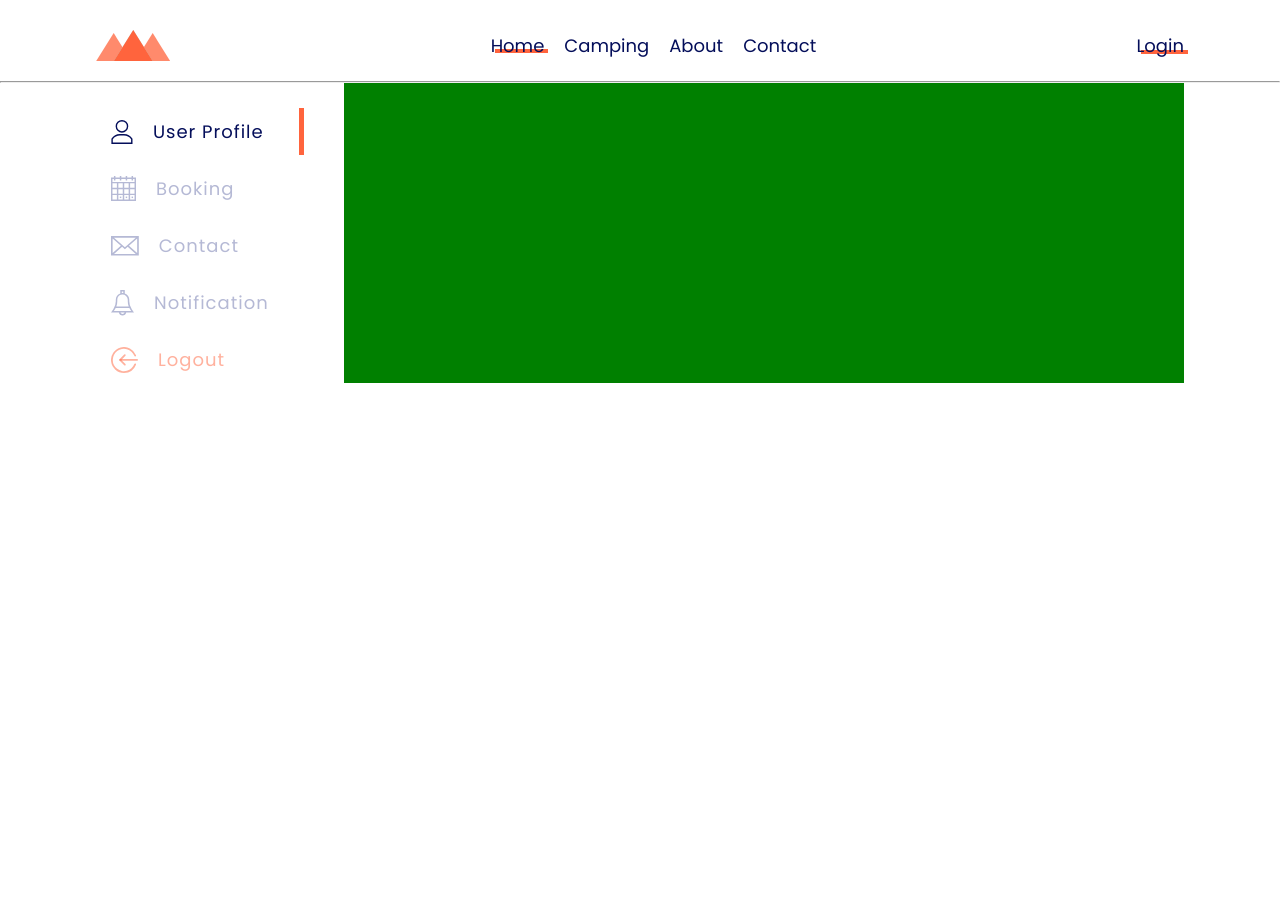
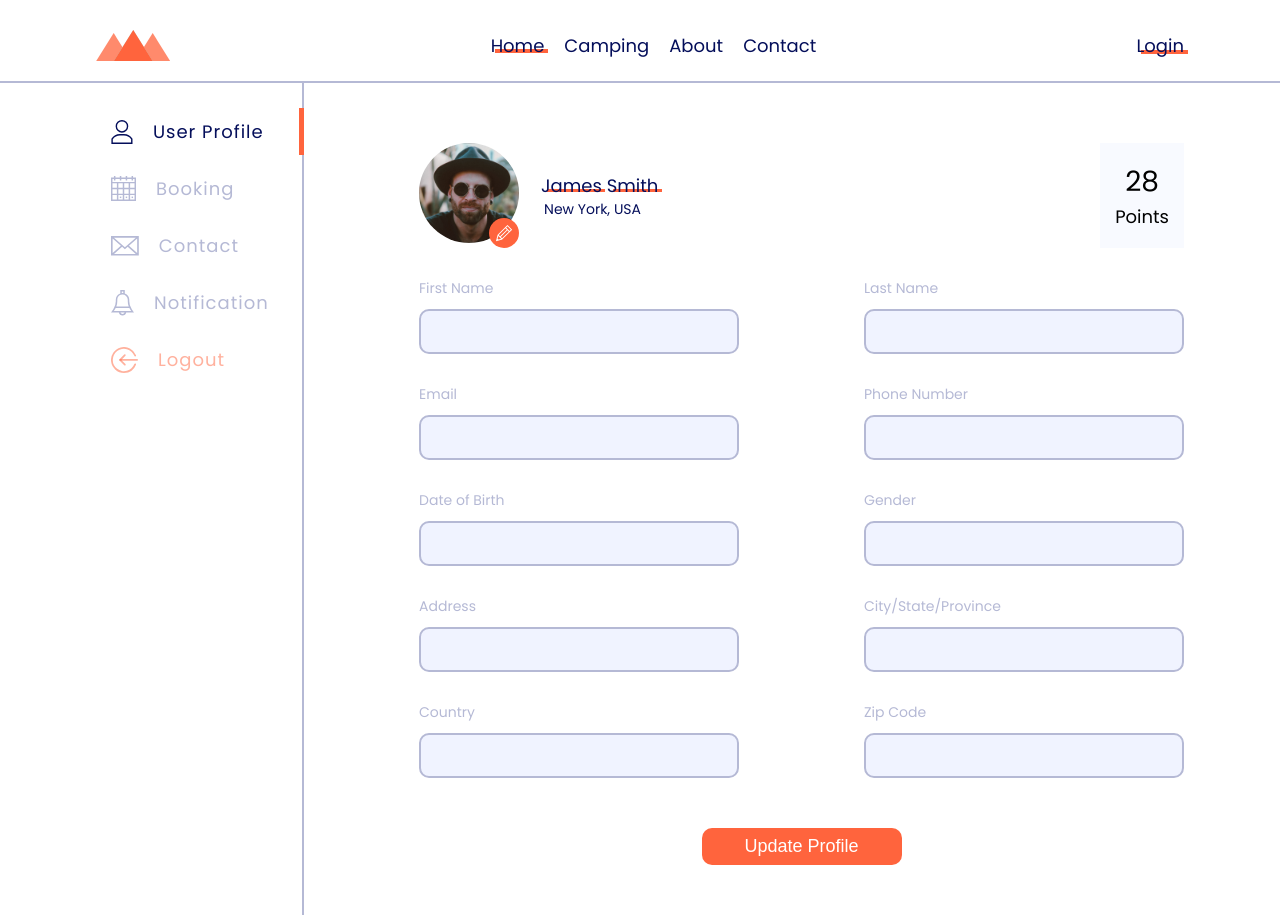
Before and after one commit to prajwal0024/camping-site, a React (Create React App) app: page /account in a window 1280 px wide. Before the commit the page ends 800 px from the top, so only its background shows below. Built offline with nearby package versions, Linux system fonts and the light colour scheme.

Commit message:
Implemented Account Main

```diff
--- a/src/components/FormInput/FormInput.jsx
+++ b/src/components/FormInput/FormInput.jsx
@@ -1,6 +1,13 @@
 import React from "react";
 import "./FormInput.scss";
 
-export const FormInput = ({ refrence, ...rest }) => {
-  return <input className="form-input" ref={refrence} {...rest} />;
+export const FormInput = ({ refrence, isLabel, ...rest }) => {
+  return (
+    <>
+      <label>
+        {isLabel && <p className="form-label">{isLabel}</p>}
+        <input className="form-input" ref={refrence} {...rest} />
+      </label>
+    </>
+  );
 };
--- a/src/components/FormInput/FormInput.scss
+++ b/src/components/FormInput/FormInput.scss
@@ -1,3 +1,9 @@
+.form-label {
+  font-size: 1.4rem;
+  color: var(--color-background-variant-2);
+  margin-bottom: -1rem;
+}
+
 .form-input {
   font-family: inherit;
   font-size: 1.4rem;
--- a/src/pages/Account/UserProfilePage.jsx
+++ b/src/pages/Account/UserProfilePage.jsx
@@ -6,15 +6,19 @@ import { ReactComponent as BookingSvg } from "../../img/account-booking.svg";
 import { ReactComponent as ContactSvg } from "../../img/account-contact.svg";
 import { ReactComponent as NotificationSvg } from "../../img/account-notification.svg";
 import { ReactComponent as LogoutSvg } from "../../img/account-logout.svg";
+import { ReactComponent as ChangePicSvg } from "../../img/account-change-pic.svg";
+import timerImage from "../../img/user-photo.png";
+import { FormInput } from "../../components/FormInput/FormInput";
 
 export const UserProfilePage = () => {
   return (
     <>
       <Navigation />
-      <hr />
+      <hr className="account-hr" />
       <div className="container account">
         <div className="row">
           <div className="col col-side">
+            <hr />
             <div className="account__side-link account__side-link--active">
               <UserSvg className="account__side-svg account__side-svg--1" />
               <p className="account__side-text">User Profile</p>
@@ -36,7 +40,53 @@ export const UserProfilePage = () => {
               <p className="account__side-text">Logout</p>
             </div>
           </div>
-          <div className="col col-main"></div>
+          <div className="col col-main">
+            <div className="account__main-container">
+              <div className="account__row">
+                <div className="account-intro">
+                  <div className="account-intro__user-photo">
+                    <img
+                      src={timerImage}
+                      alt="user photo"
+                      className="account-intro__photo"
+                    />
+                    <ChangePicSvg className="account-intro__change" />
+                  </div>
+                  <div className="account-intro__user-text">
+                    <p className="account-intro__name">
+                      <span>James</span> <span>Smith</span>
+                    </p>
+                    <p className="account-intro__address">New York, USA</p>
+                  </div>
+                </div>
+                <div className="account-points">
+                  <p className="account-points__point">28</p>
+                  <p className="account-points__text">Points</p>
+                </div>
+              </div>
+              <div className="account__row">
+                <FormInput isLabel="First Name" />
+                <FormInput isLabel="Last Name" />
+              </div>
+              <div className="account__row">
+                <FormInput isLabel="Email" />
+                <FormInput isLabel="Phone Number" />
+              </div>
+              <div className="account__row">
+                <FormInput isLabel="Date of Birth" />
+                <FormInput isLabel="Gender" />
+              </div>
+              <div className="account__row">
+                <FormInput isLabel="Address" />
+                <FormInput isLabel="City/State/Province" />
+              </div>
+              <div className="account__row">
+                <FormInput isLabel="Country" />
+                <FormInput isLabel="Zip Code" />
+              </div>
+              <button className="btn btn--primary">Update Profile</button>
+            </div>
+          </div>
         </div>
       </div>
     </>
--- a/src/pages/Account/UserProfilePage.scss
+++ b/src/pages/Account/UserProfilePage.scss
@@ -1,13 +1,24 @@
+.account-hr {
+  border: 1px solid var(--color-background-variant-2);
+}
 .account {
-  .col {
-    height: 300px;
+  .row {
+    align-items: stretch;
   }
+
   .col-side {
     padding: 1.5rem 0;
+    position: relative;
+
+    hr {
+      transform: rotate(180deg);
+      position: absolute;
+      top: 0;
+      right: 0;
+      border: 1px solid var(--color-background-variant-2);
+      height: 100%;
+    }
     // background-color: red;
-  }
-  .col-main {
-    background-color: green;
   }
 
   &__side-link {
@@ -76,4 +87,90 @@
   &__side-text {
     font-size: 1.8rem;
   }
+
+  &__main-container {
+    padding: 3rem 0 0 7.5rem;
+
+    .btn {
+      display: block;
+      margin: 5rem auto;
+    }
+  }
+
+  &__row {
+    margin-top: 3rem;
+    display: flex;
+    justify-content: space-between;
+  }
 }
+
+.account-intro {
+  display: flex;
+  align-items: center;
+  &__user-photo {
+    position: relative;
+  }
+
+  &__photo {
+    height: 10rem;
+    width: 10rem;
+    border-radius: 50%;
+    // background-color: cadetblue;
+    border: none;
+  }
+
+  &__change {
+    position: absolute;
+    bottom: 0;
+    right: 0;
+    height: 3rem;
+    width: 3rem;
+  }
+
+  &__user-text {
+    margin-left: 2.2rem;
+    color: var(--color-secondary);
+  }
+
+  &__name {
+    font-size: 1.8rem;
+    span {
+      position: relative;
+      &::before {
+        display: block;
+        content: "";
+        position: absolute;
+        bottom: 0.55rem;
+        left: 0.6rem;
+        width: 95%;
+        height: 0.3rem;
+        background-color: var(--color-primary);
+        z-index: -1;
+      }
+    }
+  }
+
+  &__address {
+    font-size: 1.4rem;
+    font-weight: 300;
+    margin-left: 0.3rem;
+  }
+}
+
+.account-points {
+  background-color: var(--color-background);
+  display: flex;
+  align-items: center;
+  justify-content: center;
+  flex-direction: column;
+  padding: 0 1.5rem;
+
+  &__point {
+    font-size: 2.8rem;
+  }
+
+  &__text {
+    font-size: 1.8rem;
+    font-weight: 300;
+  }
+}
--- a/src/pages/Authentication/Authentication.scss
+++ b/src/pages/Authentication/Authentication.scss
@@ -83,17 +83,6 @@
     }
   }
 
-  .btn--primary {
-    margin-top: 3rem;
-    border: none;
-    background-color: var(--color-primary);
-    border-radius: 1rem;
-    font-size: 1.8rem;
-    color: #fff;
-    padding: 0.9rem 0 1rem;
-    line-height: 1;
-  }
-
   &__bottom-text {
     margin: 1.5rem auto 0;
     max-width: 21rem;
--- a/src/sass/global/_global.scss
+++ b/src/sass/global/_global.scss
@@ -9,3 +9,14 @@
   width: 100%;
   cursor: pointer;
 }
+
+.btn--primary {
+  margin-top: 3rem;
+  border: none;
+  background-color: var(--color-primary);
+  border-radius: 1rem;
+  font-size: 1.8rem;
+  color: #fff;
+  padding: 0.9rem 0 1rem;
+  line-height: 1;
+}
```
Also changed, not shown: src/img/account-change-pic.svg (added), src/img/user-photo.png (added).
